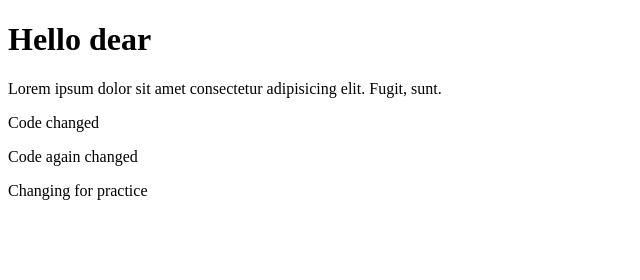
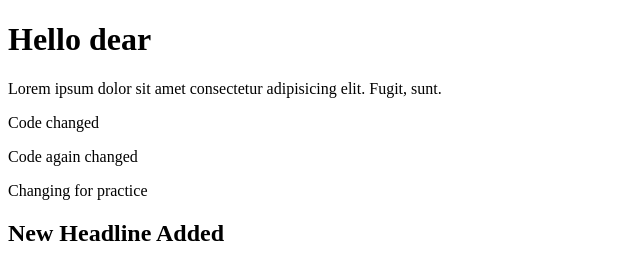
Before and after one commit to Nayem960/first-projects, a plain HTML site: page index.html in a window 1280 px wide. Shown: the whole page, without its empty margins (0-640 px from the left). Drawn offline with Linux system fonts and the light colour scheme.

Commit message:
Update index.html

```diff
--- a/index.html
+++ b/index.html
@@ -13,6 +13,7 @@
     <p> Code changed </p>
     <p> Code again changed </p>
     <p> Changing for practice</p>
+    <h2> New Headline Added </h2>
 </body>
 
 </html>
```
